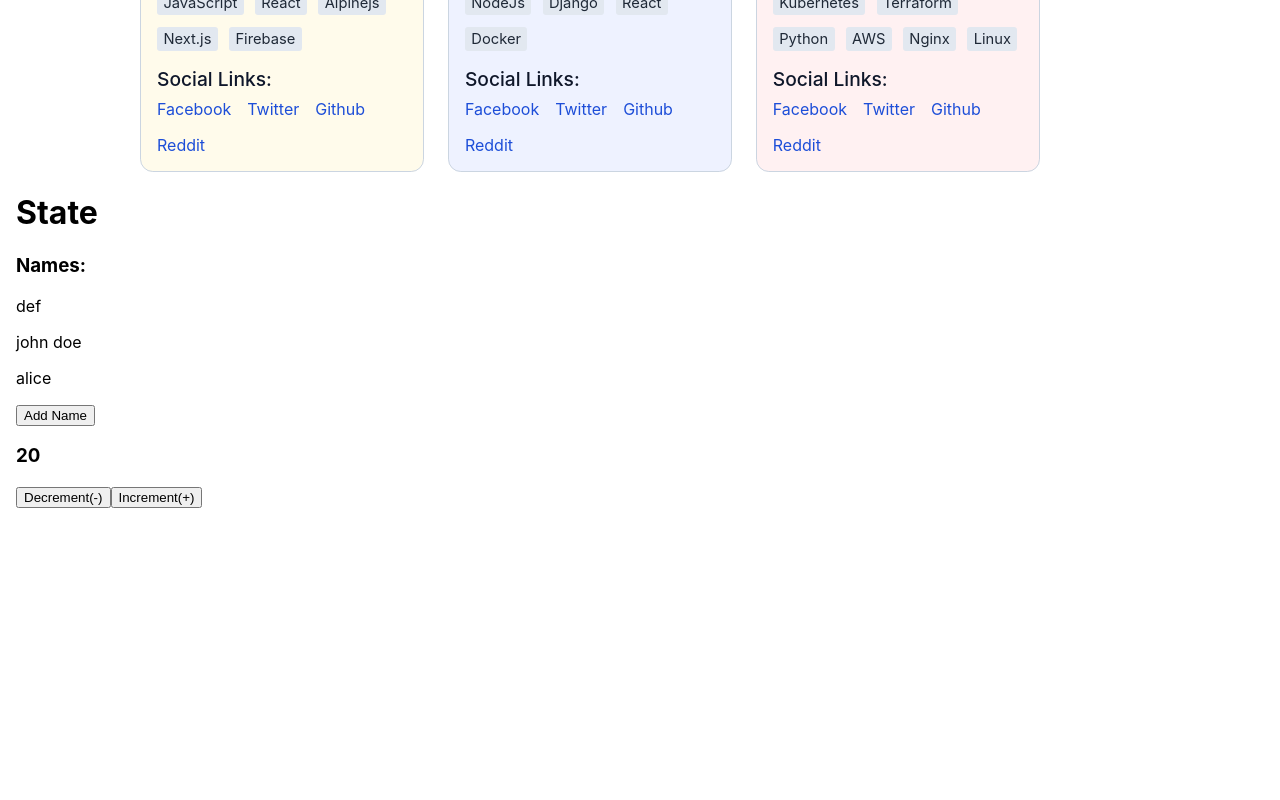
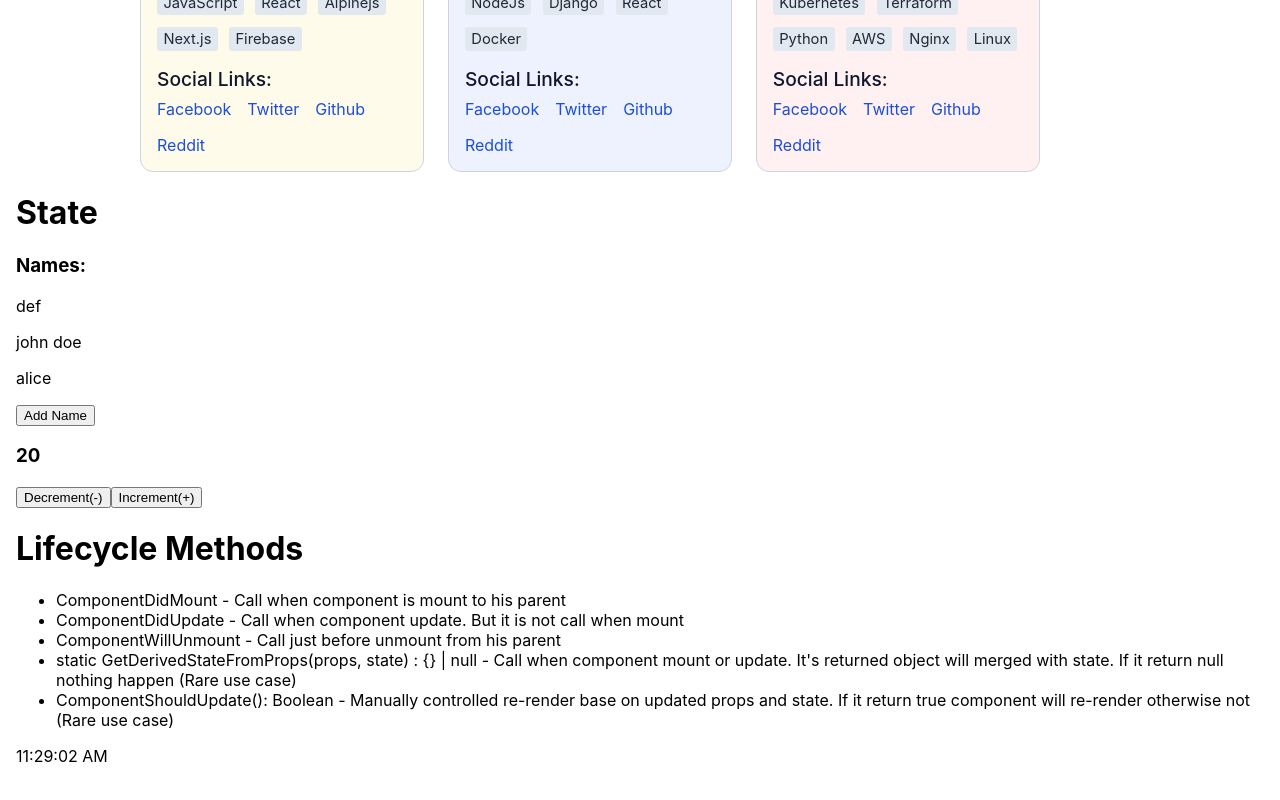
Before and after one commit to marzuk-zarir/learn-react, a React (Vite) app: page / in a window 1280 px wide. Shown: the part 781-1581 px from the top of the page. Before the commit the page ends 1489 px from the top, so only its background shows below. Built offline with nearby package versions, Linux system fonts and the light colour scheme.

Commit message:
feat: lifecycle methods added

```diff
--- /dev/null
+++ b/src/classComponents/3-state-and-lifecycleMethods/3.2-lifecycle.jsx
@@ -0,0 +1,82 @@
+import { Component, createRef } from 'react'
+
+/**
+ * ? State
+ * * When props, state change or forceUpdate() call component will re render in virtual dom and react compare previous snapshot and current snapshot of vDom and only change parts are render on real dom
+ * * With lifecycle methods we can do something on specific moment of component
+ * Reference: https://projects.wojtekmaj.pl/react-lifecycle-methods-diagram/
+ *
+ */
+export default class extends Component {
+    state = { time: new Date() }
+    paragraphRef = createRef()
+
+    // When component mounted
+    componentDidMount() {
+        this.timer = setInterval(() => {
+            this.setState({ time: new Date() })
+        }, 1000)
+    }
+
+    // When component updated
+    componentDidUpdate(prevProps, prevState, snapshot) {
+        // console.log(snapshot)
+        // console.log('component updated')
+    }
+
+    // Just before unmount from parent
+    componentWillUnmount() {
+        clearInterval(this.timer)
+    }
+
+    // When mount and update
+    static getDerivedStateFromProps(props, state) {
+        return null
+    }
+
+    // Manually decide is there need to re-render the component
+    shouldComponentUpdate(nextProps, nextState) {
+        return true
+    }
+
+    // Snapshot before update
+    getSnapshotBeforeUpdate(prevProps, prevState) {
+        return this.paragraphRef.current.innerHTML
+    }
+
+    render() {
+        return (
+            <div>
+                <ul>
+                    <li>
+                        ComponentDidMount - Call when component is mount to his
+                        parent
+                    </li>
+                    <li>
+                        ComponentDidUpdate - Call when component update. But it
+                        is not call when mount
+                    </li>
+                    <li>
+                        ComponentWillUnmount - Call just before unmount from his
+                        parent
+                    </li>
+                    <li>
+                        static GetDerivedStateFromProps(props, state) : {'{}'} |
+                        null - Call when component mount or update. It's
+                        returned object will merged with state. If it return
+                        null nothing happen (Rare use case)
+                    </li>
+                    <li>
+                        ComponentShouldUpdate(): Boolean - Manually controlled
+                        re-render base on updated props and state. If it return
+                        true component will re-render otherwise not (Rare use
+                        case)
+                    </li>
+                </ul>
+                <p ref={this.paragraphRef}>
+                    {this.state.time.toLocaleTimeString()}
+                </p>
+            </div>
+        )
+    }
+}
--- a/src/classComponents/ClassComponentRoot.jsx
+++ b/src/classComponents/ClassComponentRoot.jsx
@@ -3,6 +3,7 @@ import Profile from './small-projects/1-ProfileCard/Profile'
 import Example from './1-component/1.1-Example'
 import Timer from './2-props/2.1-props'
 import State from './3-state-and-lifecycleMethods/3.1-state'
+import Lifecycle from './3-state-and-lifecycleMethods/3.2-lifecycle'
 
 export default class ClassComponentRoot extends Component {
     state = {
@@ -42,6 +43,8 @@ export default class ClassComponentRoot extends Component {
                 {/* States and Lifecycle methods */}
                 <h1>State</h1>
                 <State />
+                <h1>Lifecycle Methods</h1>
+                <Lifecycle />
             </div>
         )
     }
```
